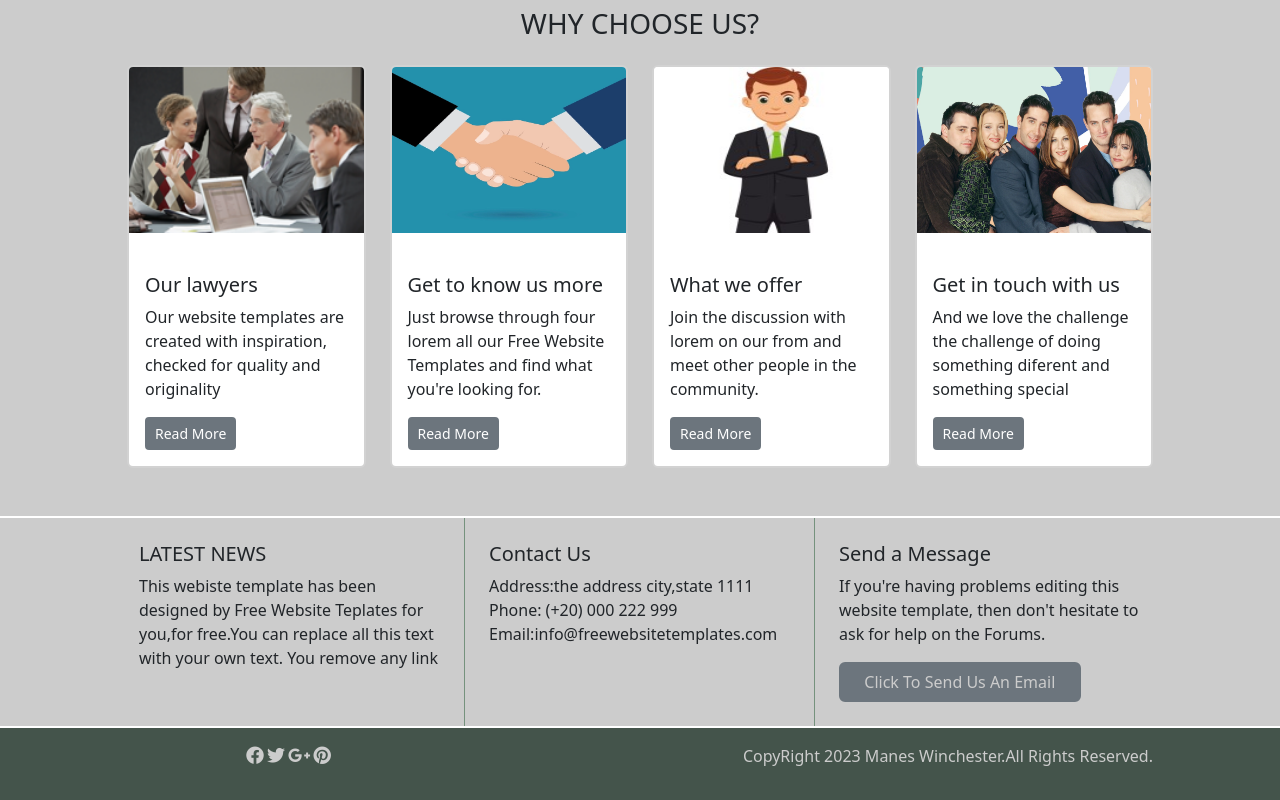
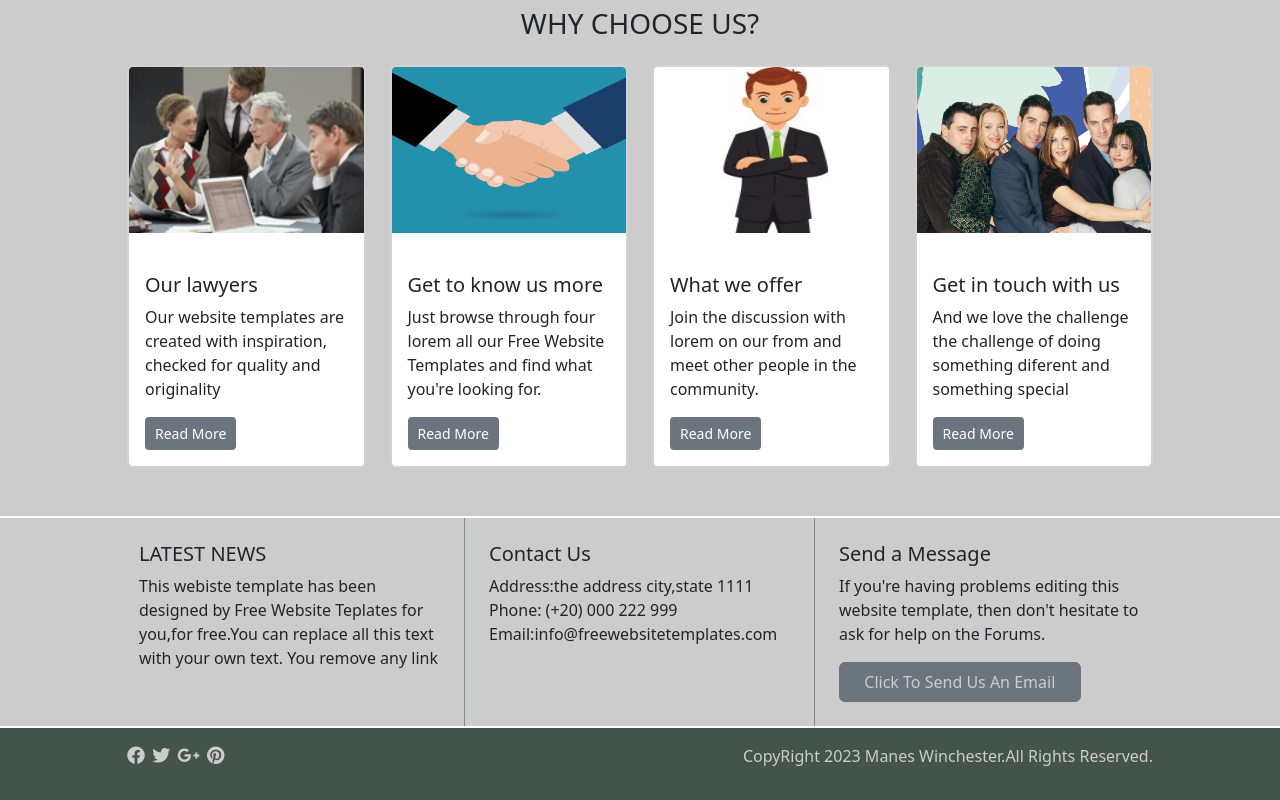
Before and after one commit to VDadashov/Bootstraptask2, a plain HTML site: page index.html in a window 1280 px wide. Shown: the part 779-1579 px from the top of the page. Drawn offline with nearby package versions, Linux system fonts and the light colour scheme; some icons are missing.

Commit message:
footer update

```diff
--- a/index.html
+++ b/index.html
@@ -169,7 +169,7 @@
     <footer class="p-3">
       <div class="container">
         <div class="row">
-          <div class="col-12 col-sm-4 d-flex justify-content-center">
+          <div class="col-12 col-sm-4 d-flex justify-content-center d-sm-block">
             <a href="#"><i class="fa-brands fa-facebook"></i></a>
             <a href="#"><i class="fa-brands fa-twitter"></i></a>
             <a href="#"><i class="fa-brands fa-google-plus-g"></i></a>
```
